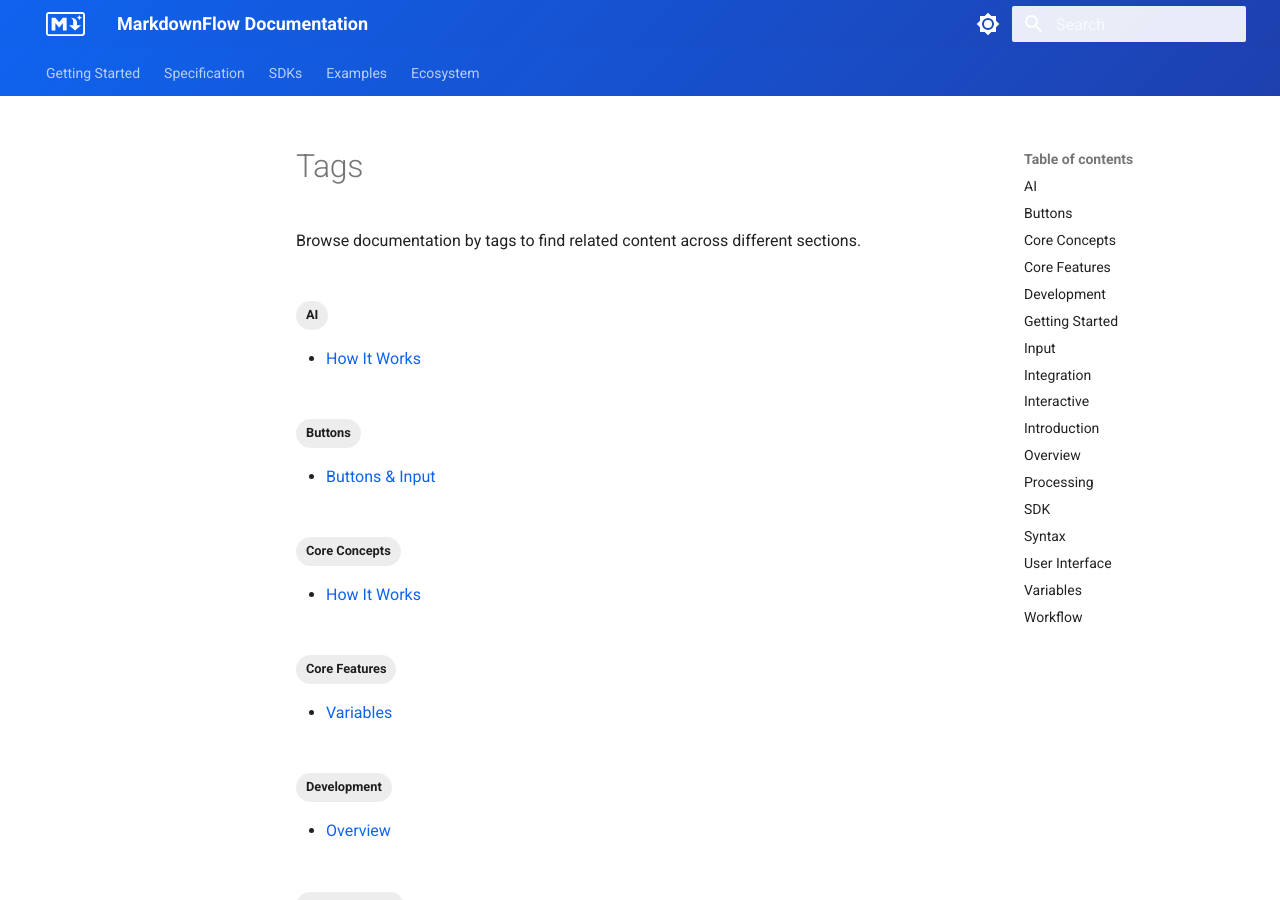
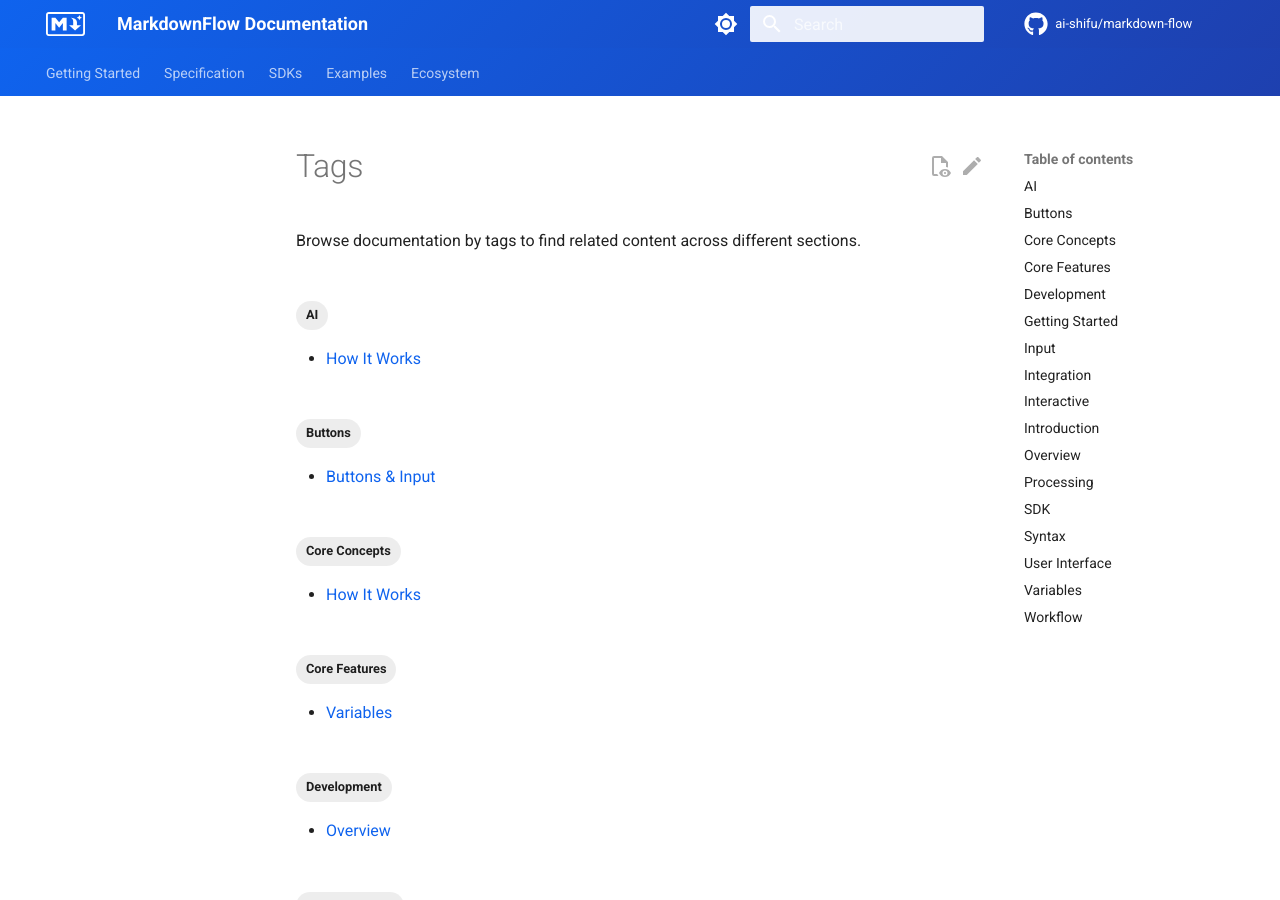
Before and after one commit to ai-shifu/markdown-flow, an MkDocs documentation site: the page built from docs/docs/tags.md, in a window 1280 px wide and 900 px high. Built offline with MkDocs 1.6.1 and Material for MkDocs 9.7.7, drawn with Linux system fonts in a browser that asks for light colours; comment, search, counter and statistics services are not loaded.

Commit message:
Add GitHub edit button functionality to documentation pages
- Configure repository URL and name for GitHub integration
- Set edit_uri to point to correct docs directory (docs/docs/)
- Enable content.action.edit feature for edit button
- Enable content.action.view feature for view source button
- Add GitHub and pencil icons for repository and edit actions
- Users can now click edit button to directly edit pages on GitHub

🤖 Generated with [Claude Code](https://claude.ai/code)

Co-Authored-By: Claude <noreply@anthropic.com>

```diff
--- a/docs/mkdocs.yml
+++ b/docs/mkdocs.yml
@@ -2,6 +2,10 @@ site_name: MarkdownFlow Documentation
 site_url: https://markdownflow.ai/docs/
 site_description: Complete documentation for MarkdownFlow
 site_author: MarkdownFlow Team
+
+repo_url: https://github.com/ai-shifu/markdown-flow
+repo_name: ai-shifu/markdown-flow
+edit_uri: edit/main/docs/docs/
 
 theme:
   name: material
@@ -24,6 +28,11 @@ theme:
     - search.suggest
     - search.highlight
     - content.code.copy
+    - content.action.edit
+    - content.action.view
+  icon:
+    repo: fontawesome/brands/github
+    edit: material/pencil
 
 extra:
   homepage: /
```
